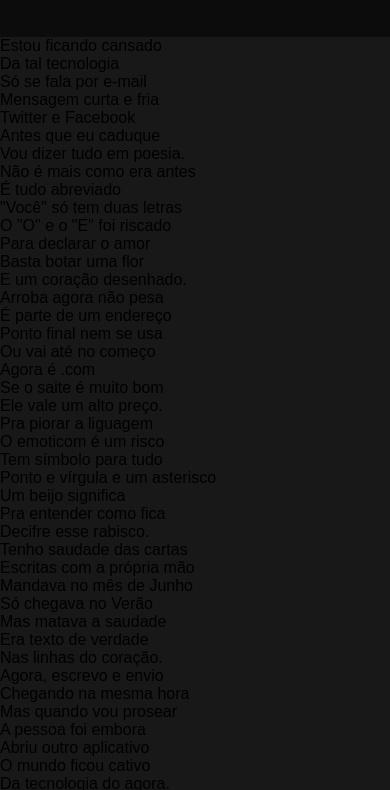
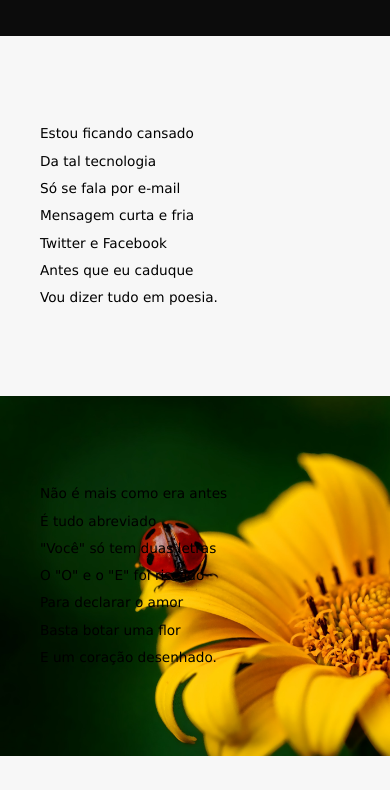
Before and after one commit to edgardmacfadden/projeto-cordel, a plain HTML site: page index.html in a window 390 px wide. Shown: the part 107-897 px from the top of the page. Drawn offline with Linux system fonts and the light colour scheme.

Commit message:
Ajuste de responsividade e efeito parallax

```diff
--- a/index.html
+++ b/index.html
@@ -24,7 +24,7 @@
             </p>
         </section>
 
-        <section>
+        <section id="bkg01">
             <p>
                 Não é mais como era antes<br>
                 É tudo abreviado<br>
@@ -57,7 +57,7 @@
             </p>
         </section>
 
-        <section>
+        <section id="bkg02">
             <p>
                 Tenho saudade das cartas<br>
                 Escritas com a própria mão<br>
--- a/style.css
+++ b/style.css
@@ -6,11 +6,11 @@
     margin: 0px;
     padding: 0px;
     box-sizing: border-box;
-    font-family: Arial, Helvetica, sans-serif;
+    font-family: Verdana, Geneva, Tahoma, sans-serif;
 }
 
 html, body{
-    max-height: 100vh;
+    min-height: 100vh;
     background-color: rgb(24, 24, 24);
 }
 
@@ -44,6 +44,37 @@ a:hover{
     text-decoration: underline;
 }
 
+
+main{
+    background-color: #f7f7f7;
+}
+
+section{
+    padding: 5vh 40px 10vh 40px;
+    font-size: 3.5vw;
+    line-height: 2em;
+}
+section > p{
+    padding-top: 5vh;
+}
+
+#bkg01{
+    background-image: url('images/background001.jpg');
+    background-position: right center;
+    background-attachment: fixed;
+    background-size: cover;
+    background-repeat: no-repeat;
+
+}
+
+#bkg02{
+    background-image: url('images/background002.jpg');
+    background-position: right center;
+    background-attachment: fixed;
+    background-size: cover;
+    background-repeat: no-repeat;
+}
+
 footer{
     padding: 10px;
     color: #f7f7f7;
```
